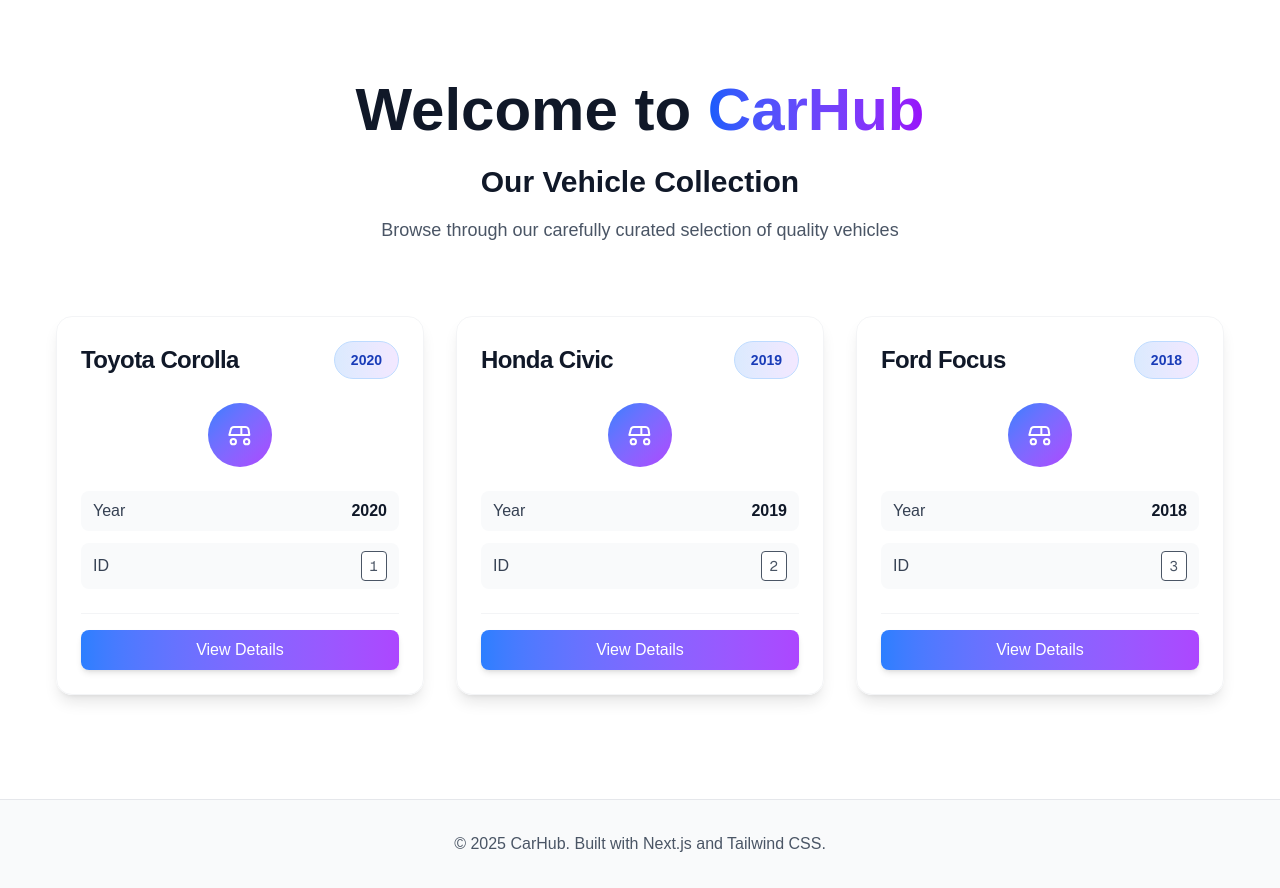
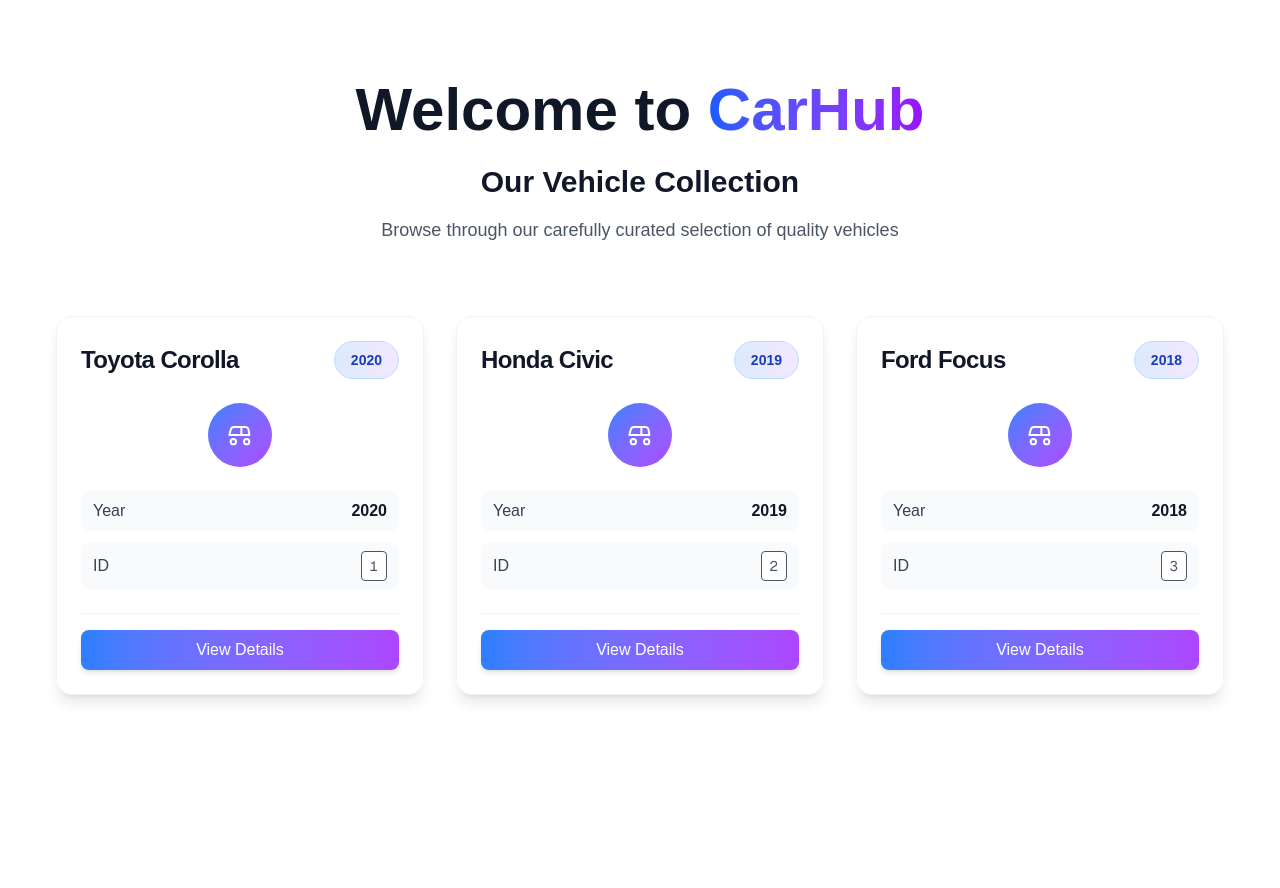
Before and after one commit to PSL-davidcastro/my-app, a Next.js app: page / in a window 1280 px wide. After the commit the page ends 800 px from the top, so only its background shows below. Built offline with nearby package versions, Linux system fonts and the light colour scheme.

Commit message:
feat: remove footer component from layout for a cleaner design

```diff
--- a/app/layout.tsx
+++ b/app/layout.tsx
@@ -29,14 +29,6 @@
       >
         <div className="min-h-screen flex flex-col">
           <main className="flex-1">{children}</main>
-
-          <footer className="bg-gray-50 border-t border-gray-200 mt-auto">
-            <div className="max-w-7xl mx-auto px-4 sm:px-6 lg:px-8 py-8">
-              <div className="text-center text-gray-600">
-                <p>&copy; 2025 CarHub. Built with Next.js and Tailwind CSS.</p>
-              </div>
-            </div>
-          </footer>
         </div>
       </body>
     </html>
```
